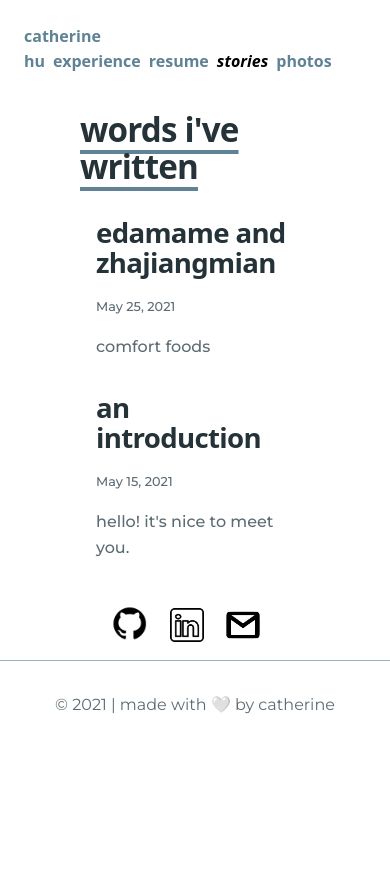
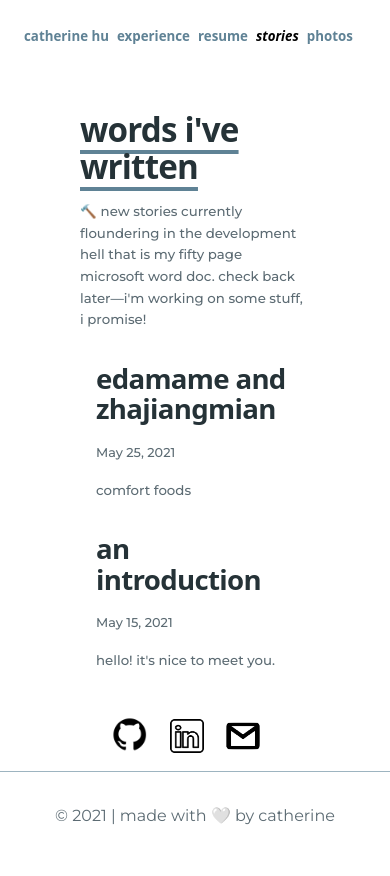
Before and after one commit to catherinehhu/blog_site, a Gatsby site: page /stories in a window 390 px wide. Before the commit the page ends 844 px from the top, so only its background shows below. Built offline with nearby package versions, Linux system fonts and the light colour scheme; Gatsby itself is replaced by a stand-in of ours.

Commit message:
navbar background

```diff
--- a/src/pages/stories.js
+++ b/src/pages/stories.js
@@ -23,6 +23,7 @@ const BlogIndex = ({ data, location }) => {
     <Layout location={location} title={siteTitle}>
       <Seo title="stories" />
       <h2>words i've written</h2>
+      <p>🔨 new stories currently floundering in the development hell that is my fifty page microsoft word doc. check back later—i'm working on some stuff, i promise!</p>
       <ol style={{ listStyle: `none` }}>
         {posts.map(post => {
           const title = post.frontmatter.title || post.fields.slug
--- a/src/style.css
+++ b/src/style.css
@@ -281,7 +281,7 @@ a:focus {
 .header-style{
   background-color: var(--color-background);
   position: fixed;
-  width: var(--maxWidth-xl);
+  width: var(--maxWidth-wrapper);
   z-index: 1;
 }
 
@@ -431,11 +431,14 @@ text-underline-offset: var(--spacing-1);
   ol {
     list-style-position: inside;
   }
+  p{
+    font-size: var(--fontSize-0);
+  }
 
   .header-link-home{
-    font-size: var(--fontSize-1);
+    font-size: var(--fontSize-0);
   }
   .header-style{
-    width: var(--maxWidth-xs);
+    width: var(--maxWidth-wrapper);
   }
 }
```
